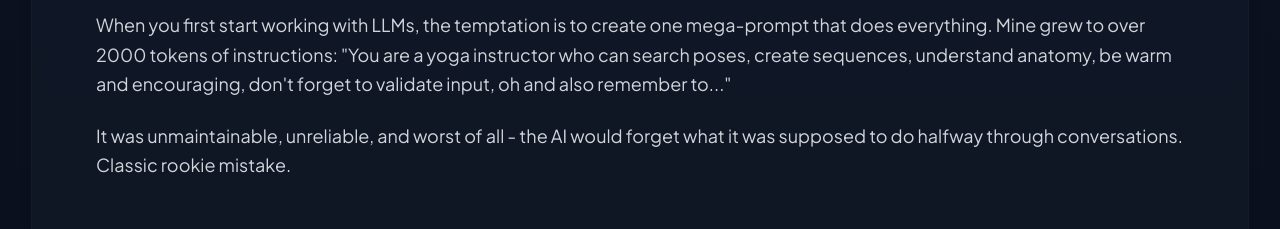
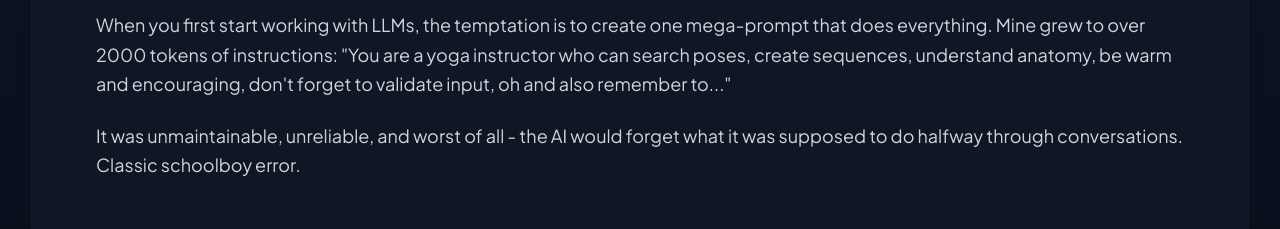
Before and after one commit to joshuaisaact/portfolio-next, a Next.js app: page /blog/orchestration in a window 1280 px wide. Shown: the part 1960-2189 px from the top of the page. Built offline with nearby package versions, Linux system fonts and the light colour scheme.

Commit message:
schoolboy error

```diff
--- a/app/blog/orchestration/page.mdx
+++ b/app/blog/orchestration/page.mdx
@@ -29,7 +29,7 @@ The one resource that saved me from complete chaos was [this excellent post on b
 
 When you first start working with LLMs, the temptation is to create one mega-prompt that does everything. Mine grew to over 2000 tokens of instructions: "You are a yoga instructor who can search poses, create sequences, understand anatomy, be warm and encouraging, don't forget to validate input, oh and also remember to..."
 
-It was unmaintainable, unreliable, and worst of all - the AI would forget what it was supposed to do halfway through conversations. Classic rookie mistake.
+It was unmaintainable, unreliable, and worst of all - the AI would forget what it was supposed to do halfway through conversations. Classic schoolboy error.
 
 ## Different Approaches to AI Architecture
 
```
